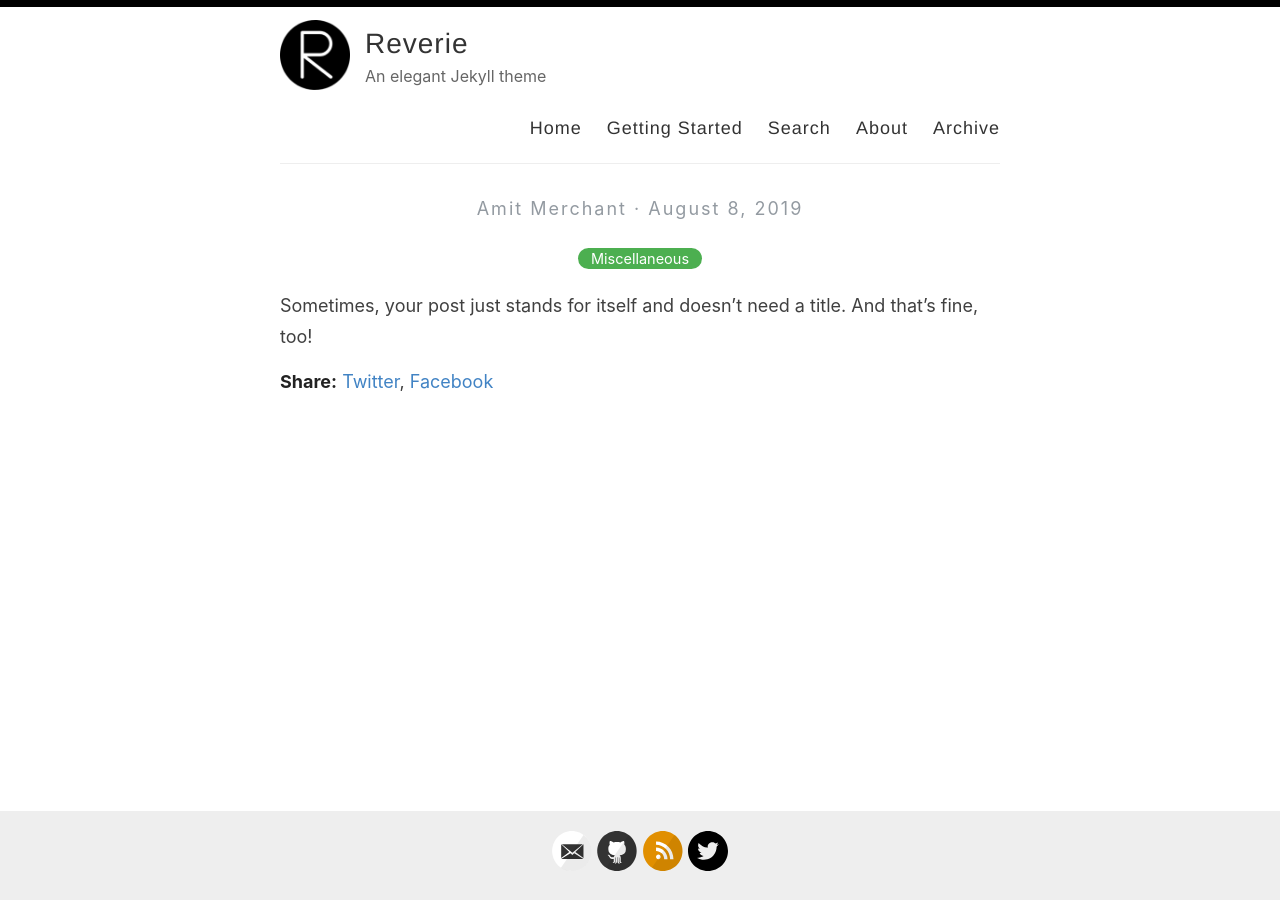
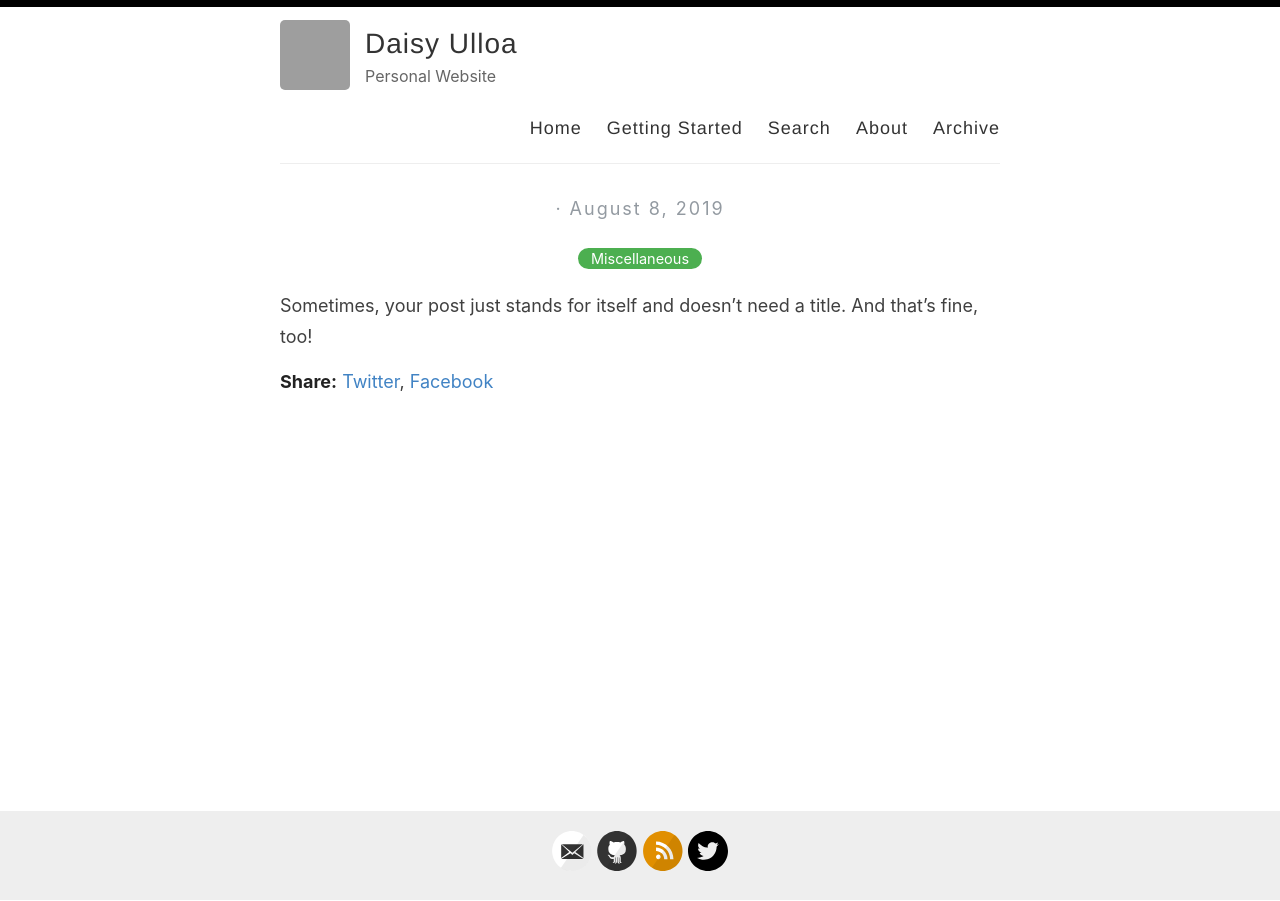
Before and after one commit to ulloa-dy/ulloa-dy.github.io, a Jekyll site: the page built from _posts/2019-08-08-no-title-posts.md, in a window 1280 px wide. Built offline with Jekyll 4.4.1, drawn with Linux system fonts in a browser that asks for light colours; grey boxes are pictures that could not be loaded.

Commit message:
Update _config.yml

```diff
--- a/_config.yml
+++ b/_config.yml
@@ -3,16 +3,16 @@
 #
 
 # Name of your site (displayed in the header)
-name: Reverie
+name: Daisy Ulloa
 
 # Name of the author
-author: Amit Merchant
+# author: Amit Merchant
 
 # Short bio or description (displayed in the header)
-description: An elegant Jekyll theme
+description: Personal Website
 
 # URL of your avatar or profile pic (you could use your GitHub profile pic)
-avatar: /images/reverie.png
+avatar: /images/headshot.png
 
 #
 # Flags below are optional
```
